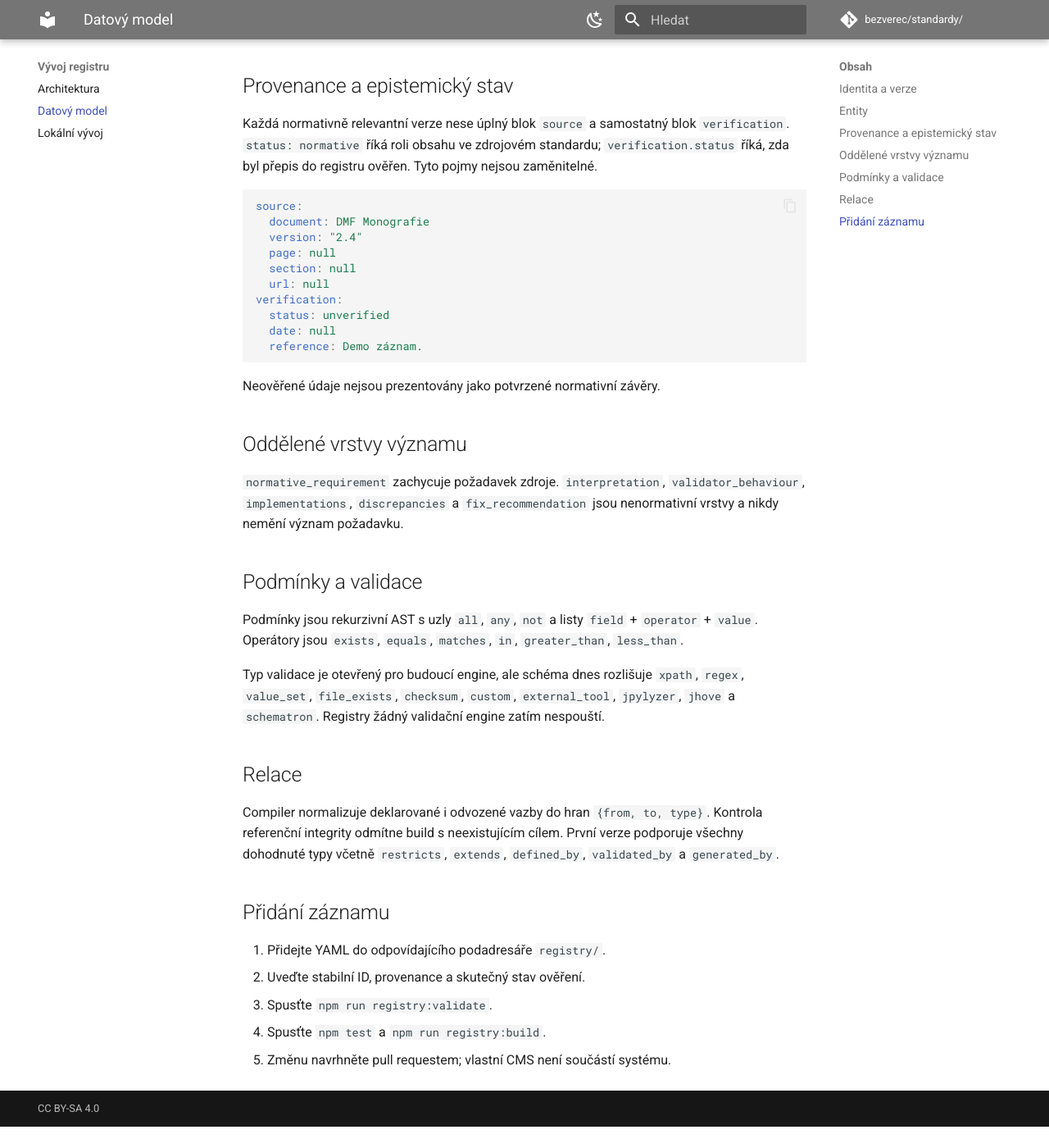
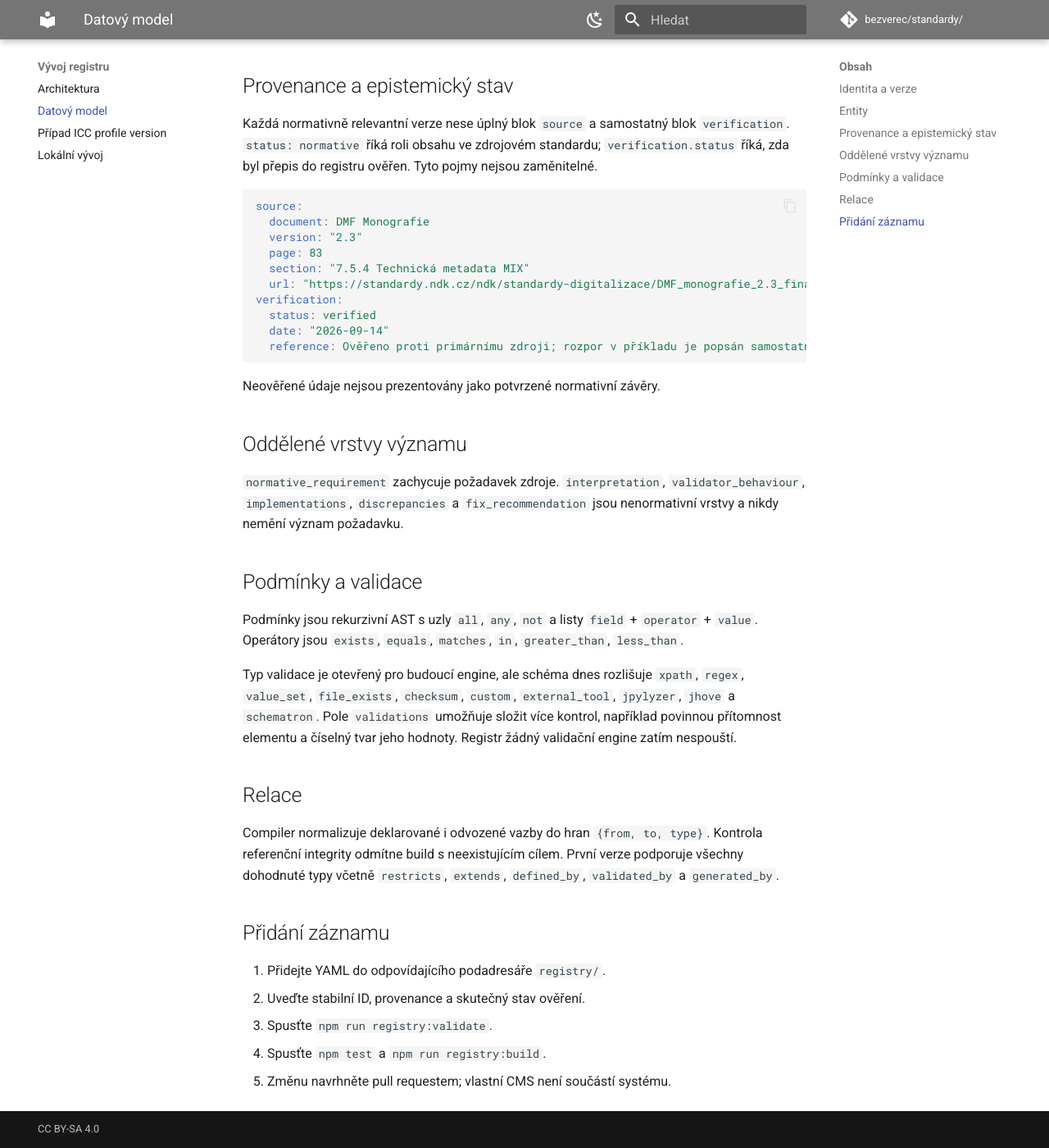
Before and after one commit to bezverec/standardy, an MkDocs documentation site: the page built from docs/development/registry-data-model.md, in a window 1280 px wide and 1400 px high, scrolled down 822 px. Shown: the whole window at 82% size. Built offline with MkDocs 1.6.1 and Material for MkDocs 9.7.7, drawn with Linux system fonts in a browser that asks for light colours; comment, search, counter and statistics services are not loaded; before the commit the page ends 2196 px from its top, so only the background shows below that; some of the changed text lies outside the part shown.

Commit message:
Document ICC profile version discrepancy

````diff
--- a/docs/development/registry-data-model.md
+++ b/docs/development/registry-data-model.md
@@ -10,8 +10,8 @@
 profile:
   id: ndk-monograph
 versions:
-  - version: "2.4"
-    status: draft
+  - version: "2.3"
+    status: disputed
 ```
 
 To umožní sémanticky porovnat dvě verze téhož profilu podle polí, nikoli podle textového YAML diffu.
@@ -31,14 +31,14 @@
 ```yaml
 source:
   document: DMF Monografie
-  version: "2.4"
-  page: null
-  section: null
-  url: null
+  version: "2.3"
+  page: 83
+  section: "7.5.4 Technická metadata MIX"
+  url: "https://standardy.ndk.cz/ndk/standardy-digitalizace/DMF_monografie_2.3_final.pdf"
 verification:
-  status: unverified
-  date: null
-  reference: Demo záznam.
+  status: verified
+  date: "2026-09-14"
+  reference: Ověřeno proti primárnímu zdroji; rozpor v příkladu je popsán samostatně.
 ```
 
 Neověřené údaje nejsou prezentovány jako potvrzené normativní závěry.
@@ -51,7 +51,7 @@
 
 Podmínky jsou rekurzivní AST s uzly `all`, `any`, `not` a listy `field` + `operator` + `value`. Operátory jsou `exists`, `equals`, `matches`, `in`, `greater_than`, `less_than`.
 
-Typ validace je otevřený pro budoucí engine, ale schéma dnes rozlišuje `xpath`, `regex`, `value_set`, `file_exists`, `checksum`, `custom`, `external_tool`, `jpylyzer`, `jhove` a `schematron`. Registry žádný validační engine zatím nespouští.
+Typ validace je otevřený pro budoucí engine, ale schéma dnes rozlišuje `xpath`, `regex`, `value_set`, `file_exists`, `checksum`, `custom`, `external_tool`, `jpylyzer`, `jhove` a `schematron`. Pole `validations` umožňuje složit více kontrol, například povinnou přítomnost elementu a číselný tvar jeho hodnoty. Registr žádný validační engine zatím nespouští.
 
 ## Relace
 
--- a/mkdocs.yml
+++ b/mkdocs.yml
@@ -69,4 +69,5 @@
   - Vývoj registru:
       - Architektura: development/architecture.md
       - Datový model: development/registry-data-model.md
+      - Případ ICC profile version: development/icc-profile-version.md
       - Lokální vývoj: development/local-development.md
--- a/web/registry/src/styles.css
+++ b/web/registry/src/styles.css
@@ -49,6 +49,7 @@
 .version-box { display: flex; min-width: 180px; flex-direction: column; align-items: flex-end; gap: .8rem; }.version-box label { color: var(--muted); font: .7rem monospace; text-transform: uppercase; }
 .facts { margin: 2rem 0; }.facts > div { display: flex; flex-direction: column; gap: .2rem; overflow-wrap: anywhere; }
 .layer { margin: 2rem 0; padding: clamp(1.3rem, 4vw, 2.5rem); border: 1px solid var(--line); }.layer--normative { border-top: 6px solid var(--green); background: var(--paper); }.layer--implementation { border-top: 6px solid #65717f; background: #edf0f2; }.layer p { max-width: 850px; line-height: 1.65; }
+.layer--discrepancy { border-top: 6px solid var(--amber); background: #fff8e6; }.layer--discrepancy li { max-width: 900px; margin: .7rem 0; line-height: 1.6; }
 pre { max-width: 100%; overflow: auto; padding: 1rem; background: #101813; color: #dce7df; font-size: .78rem; line-height: 1.55; }
 .detail-grid { display: grid; grid-template-columns: 1fr 1fr; gap: 1px; margin: 2rem 0; border: 1px solid var(--line); background: var(--line); }.detail-grid article { padding: 1.5rem; background: var(--paper); }.detail-grid p { line-height: 1.6; }
 .implementation-grid, .card-grid { display: grid; grid-template-columns: repeat(3, 1fr); gap: 1rem; }.implementation-grid article, .entity-card { padding: 1.2rem; border: 1px solid var(--line); background: var(--paper); }.entity-card { color: var(--ink); text-decoration: none; }.entity-card:hover { border-color: var(--green); transform: translateY(-2px); }.entity-card p { color: var(--muted); line-height: 1.5; }
````
Also changed, not shown: README.md (+2 -2 lines), docs/development/architecture.md (+1 -1 lines), docs/development/icc-profile-version.md (added, +45 -0 lines), 10 other files.
